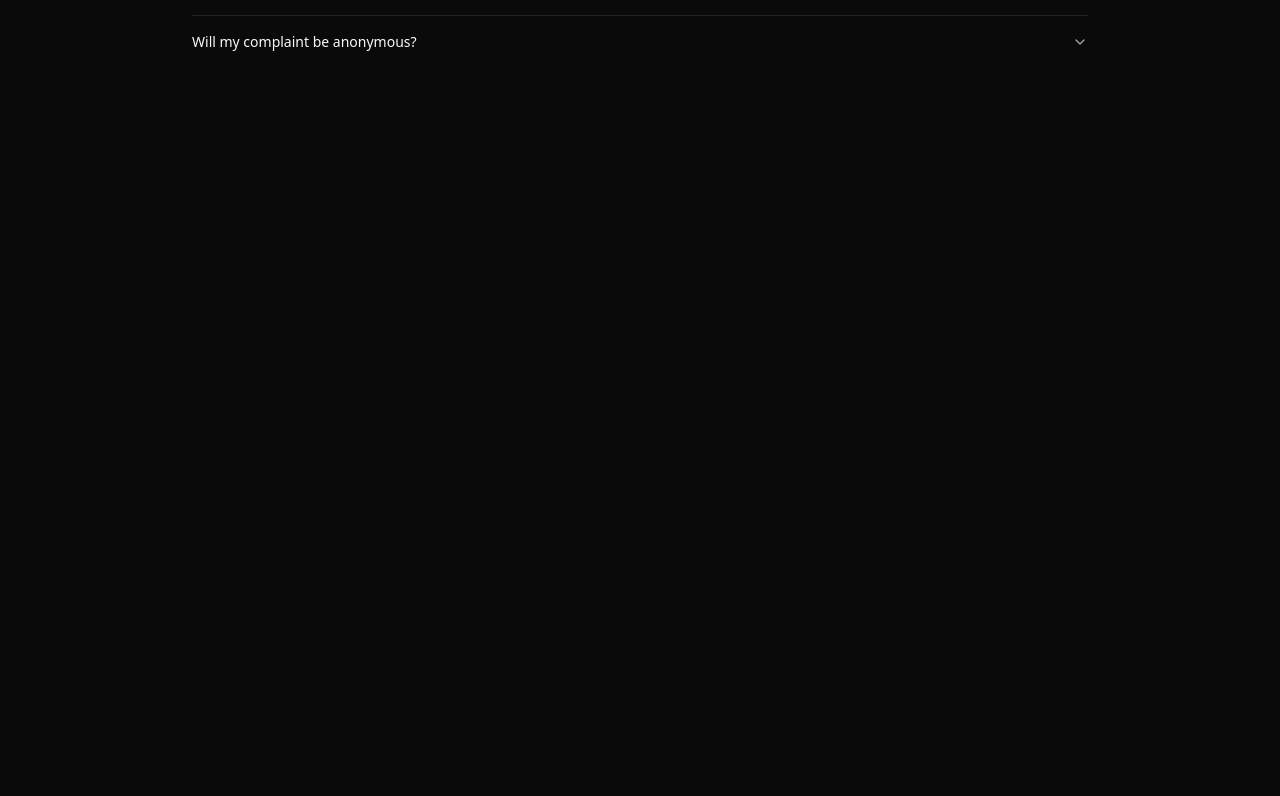
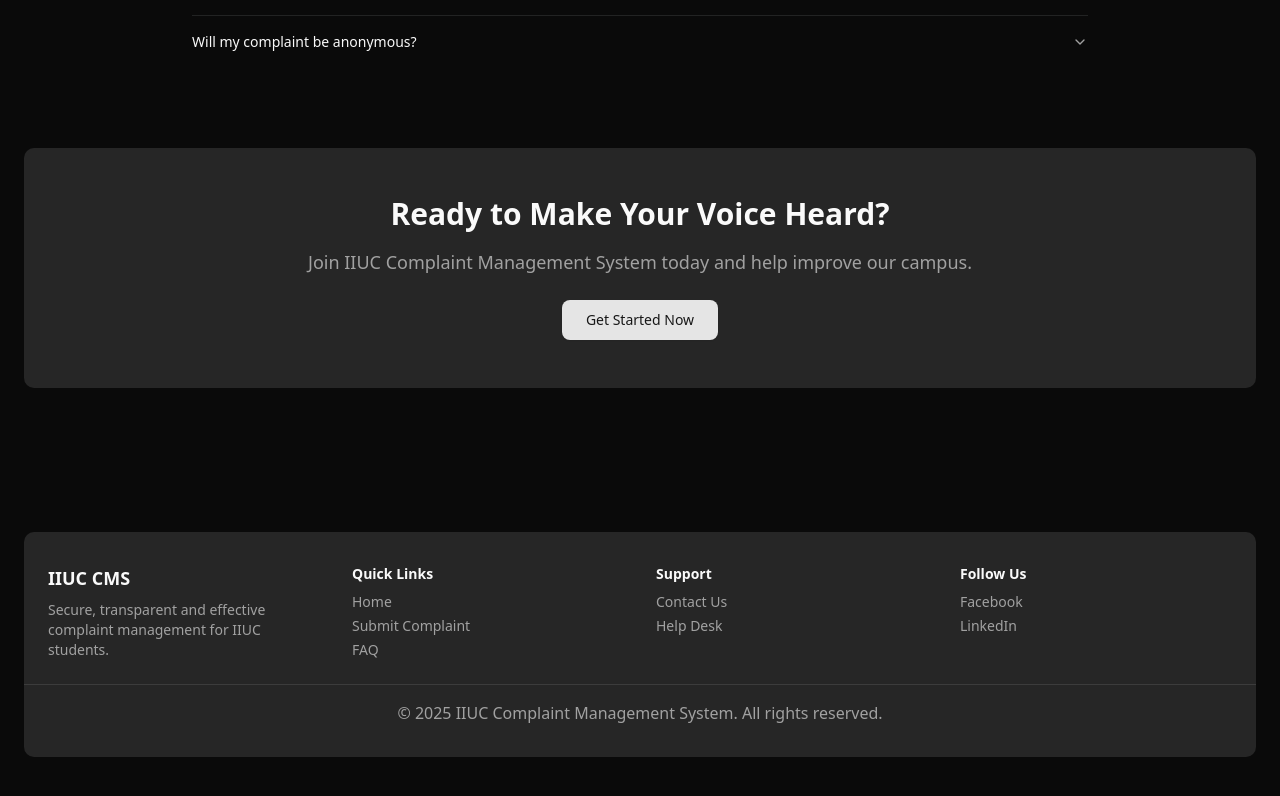
Before and after one commit to HiYasin/university-complain-management, a React (Vite) app in the folder client/: page / in a window 1280 px wide. Shown: the part 1541-2337 px from the top of the page. Before the commit the page ends 1657 px from the top, so only its background shows below. Built offline with nearby package versions, Linux system fonts and the light colour scheme; no server answers.

Commit message:
feat: add footer section in homepage

```diff
--- /dev/null
+++ b/client/src/components/home/Footer.jsx
@@ -0,0 +1,45 @@
+import React from 'react'
+
+export default function Footer() {
+    return (
+        <div className="max-w-7xl mx-auto px-6 py-12 space-y-20">
+            <div className="bg-muted py-8 mt-12 rounded-lg">
+                <div className="max-w-7xl mx-auto px-6 grid md:grid-cols-4 gap-8 text-sm">
+                    <div>
+                        <h3 className="font-bold text-lg mb-2">IIUC CMS</h3>
+                        <p className="text-muted-foreground">
+                            Secure, transparent and effective complaint management for IIUC students.
+                        </p>
+                    </div>
+                    <div>
+                        <h4 className="font-semibold mb-2">Quick Links</h4>
+                        <ul className="space-y-1 text-muted-foreground">
+                            <li>Home</li>
+                            <li>Submit Complaint</li>
+                            <li>FAQ</li>
+                        </ul>
+                    </div>
+                    <div>
+                        <h4 className="font-semibold mb-2">Support</h4>
+                        <ul className="space-y-1 text-muted-foreground">
+                            <li>Contact Us</li>
+                            <li>Help Desk</li>
+                        </ul>
+                    </div>
+                    <div>
+                        <h4 className="font-semibold mb-2">Follow Us</h4>
+                        <ul className="space-y-1 text-muted-foreground">
+                            <li>Facebook</li>
+                            <li>LinkedIn</li>
+                        </ul>
+                    </div>
+                </div>
+                <div className="text-center text-muted-foreground mt-6 border-t pt-4">
+                    © {new Date().getFullYear()} IIUC Complaint Management System. All rights reserved.
+                </div>
+            </div>
+
+        </div>
+
+    )
+}
--- a/client/src/layouts/HomeLayout.jsx
+++ b/client/src/layouts/HomeLayout.jsx
@@ -1,3 +1,4 @@
+import Footer from '@/components/home/Footer'
 import Header from '@/components/home/Header'
 import React from 'react'
 import { Outlet } from 'react-router'
@@ -12,7 +13,7 @@ export default function HomeLayout() {
                 <Outlet />
             </main>
             <footer>
-                {/* add the footer here */}
+                <Footer />
             </footer>
         </div>
     )
--- a/client/src/pages/Home.jsx
+++ b/client/src/pages/Home.jsx
@@ -154,6 +154,16 @@ export default function Home() {
         </Accordion>
       </section>
 
+      {/* CTA Section */}
+      <section className="text-center bg-muted py-12 rounded-lg">
+        <h2 className="text-3xl font-bold mb-4">Ready to Make Your Voice Heard?</h2>
+        <p className="text-lg text-muted-foreground mb-6">
+          Join IIUC Complaint Management System today and help improve our campus.
+        </p>
+        <Button size="lg" onClick={onSignup}>
+          Get Started Now
+        </Button>
+      </section>
 
     </div>
   )
```
